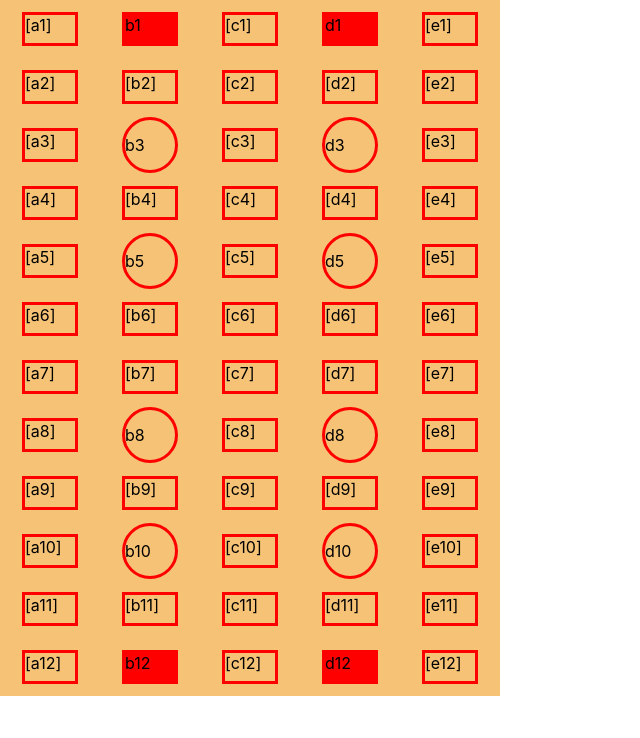
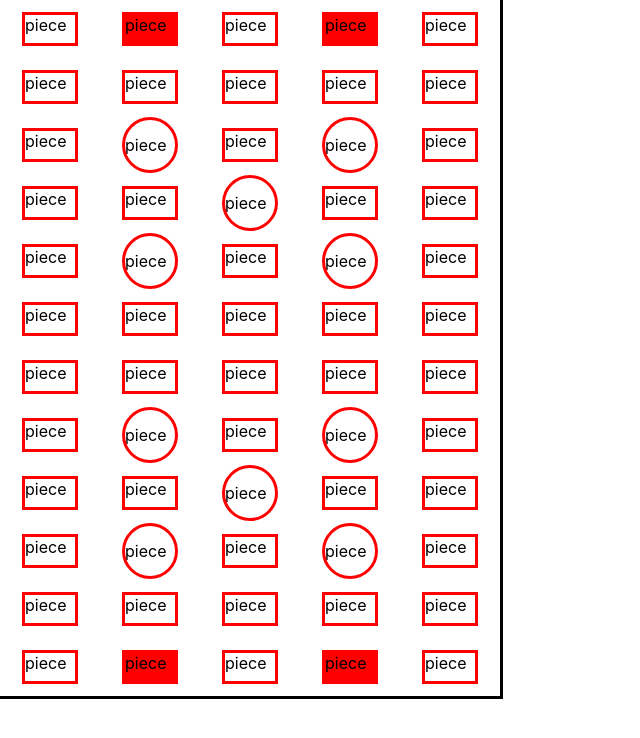
Before and after one commit to jonathanh8686/junqi, a React (Create React App) app: page /board in a window 1280 px wide. Shown: the top 738 px of the page, without its empty margins (0-640 px from the left). Built offline with nearby package versions, Linux system fonts and the light colour scheme.

Commit message:
Made a tile class and preparation for pieces to populate when BoardProp is finished
Co-authored-by: Jason Lee <yjason12@users.noreply.github.com>

```diff
--- a/src/components/Game/Board.css
+++ b/src/components/Game/Board.css
@@ -8,30 +8,6 @@
     align-items: center;
     width: 500px;
     height: 696px;
-    background-color: #f5c276;
+    outline-style: solid;
+    outline-color:black;
 }
-
-#board .tile {
-    width: 50px;
-    height: 28px;
-    outline-style: solid;
-    outline-color: #ff0000;
-
-}
-
-#board .campsite {
-    place-content: center;
-    width: 50px;
-    height: 50px;
-    border-radius: 50%;
-    outline-style: solid;
-    outline-color: #ff0000;
-}
-
-#board .hq {
-    width: 50px;
-    height: 28px;
-    outline-style: solid;
-    outline-color: #ff0000;
-    background-color: #ff0000;
-}
--- a/src/components/Game/Board.tsx
+++ b/src/components/Game/Board.tsx
@@ -1,29 +1,28 @@
 import React from 'react'
 
 import "./Board.css";
+import Tile from './Tile';
 
-const horizontalAxis = ["a", "b", "c", "d", "e"];
-const verticalAxis = ["1", "2", "3", "4", "5", "6", "7", "8", "9", "10", "11", "12"];
+const horizontalAxis = [0, 1, 2, 3, 4];
+const verticalAxis = [0, 1, 2, 3, 4, 5, 6, 7, 8, 9, 10, 11];
 
 
-export default function Board() {
+// interface BoardProps {
+//   tiles: any
+// }
+
+export default function Board(/*{tiles} : BoardProps*/) {
   let board = [];
-  let campsites = ["b3", "d3", "b5", "d5", "b8", "d8", "b10", "d10"];
-  let headquarters = ["b1", "d1", "b12", "d12"];
 
   for(let i = 0; i < verticalAxis.length; i++) {
     for(let j = 0; j < horizontalAxis.length; j++) {
-      if(campsites.includes(horizontalAxis[j] + verticalAxis[i])) {
-        board.push(<div className = "campsite">{horizontalAxis[j]}{verticalAxis[i]}</div>)
+        // tiles.forEach((p: any) =>  {
+        //   if(p.position === [j, i]) {
+        //     board.push(<Tile piece = {p.rank + p.side} x = {j} y = {i} />);
+        //   }
+        // })
+        board.push(<Tile piece = {"piece"} x = {j} y = {i} />);
       }
-      else if(headquarters.includes(horizontalAxis[j] + verticalAxis[i])) {
-        board.push(<div className = "hq">{horizontalAxis[j]}{verticalAxis[i]}</div>)
-      }
-      else {
-        board.push(<div className = "tile">[{horizontalAxis[j]}{verticalAxis[i]}]</div>)
-      }
-
-    }
   }
   return (
     <div id = "board">{board}</div>
--- /dev/null
+++ b/src/components/Game/Tile.css
@@ -0,0 +1,24 @@
+.tile {
+    width: 50px;
+    height: 28px;
+    outline-style: solid;
+    outline-color: #ff0000;
+
+}
+
+.campsite {
+    place-content: center;
+    width: 50px;
+    height: 50px;
+    border-radius: 50%;
+    outline-style: solid;
+    outline-color: #ff0000;
+}
+
+.hq {
+    width: 50px;
+    height: 28px;
+    outline-style: solid;
+    outline-color: #ff0000;
+    background-color: #ff0000;
+}
--- /dev/null
+++ b/src/components/Game/Tile.tsx
@@ -0,0 +1,23 @@
+import "./Tile.css";
+
+interface TileProps {
+    piece?: string
+    x: number
+    y: number
+}
+
+export default function Tile({piece, x, y} : TileProps) {
+
+    let campsites = ["1,2", "2,3", "2,8", "3,2", "1,4", "3,4", "1,7", "3,7", "1,9", "3,9"];
+    let headquarters = ["1,0", "3,0", "1,11", "3,11"];
+    if(campsites.includes(x +","+ y)) {
+        return <div className = "campsite">{piece}</div>;
+    }
+    else if(headquarters.includes(x + "," + y)) {
+        return <div className = "hq">{piece}</div>;
+    }
+    else {
+        return <div className = "tile">{piece}</div>;
+    }
+
+}
```
Also changed, not shown: src/components/Game/junqiCat.jfif (added).
